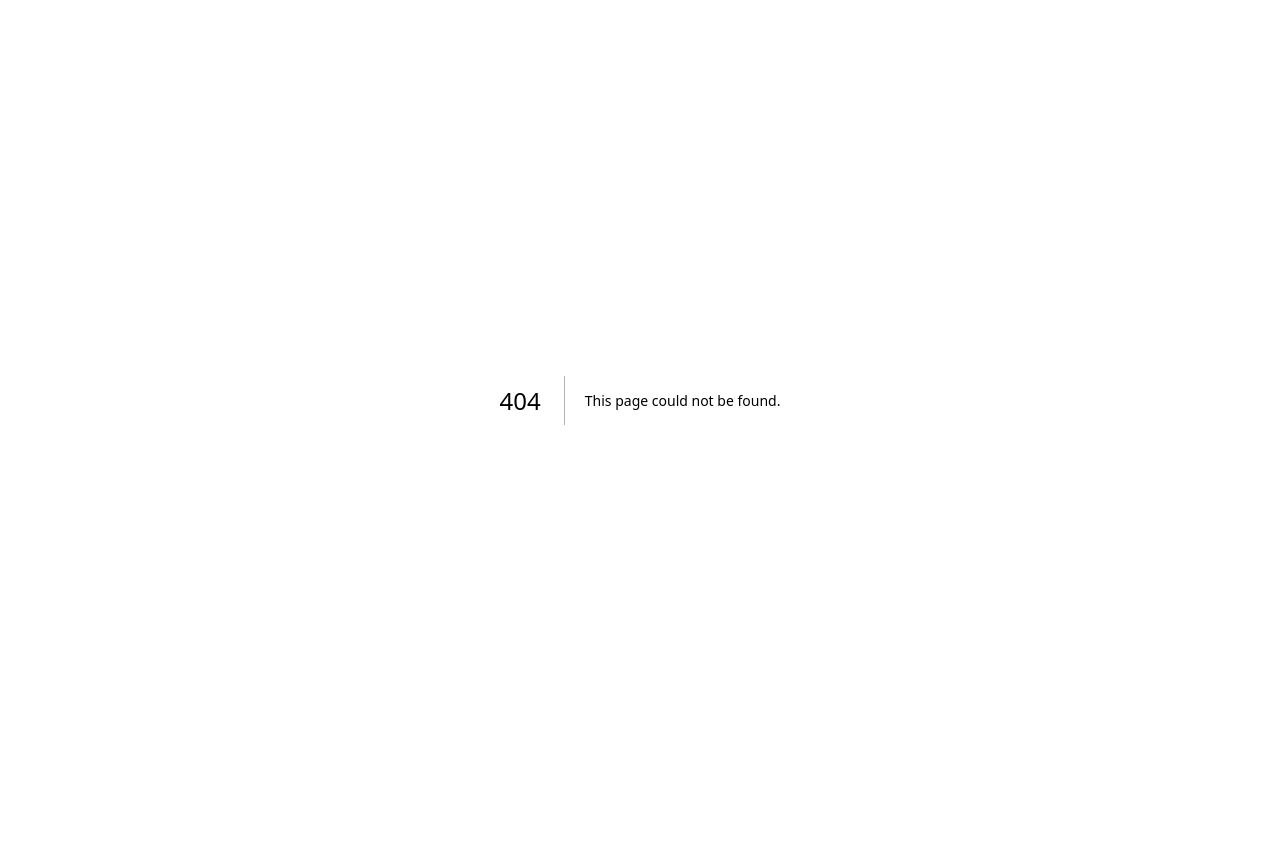
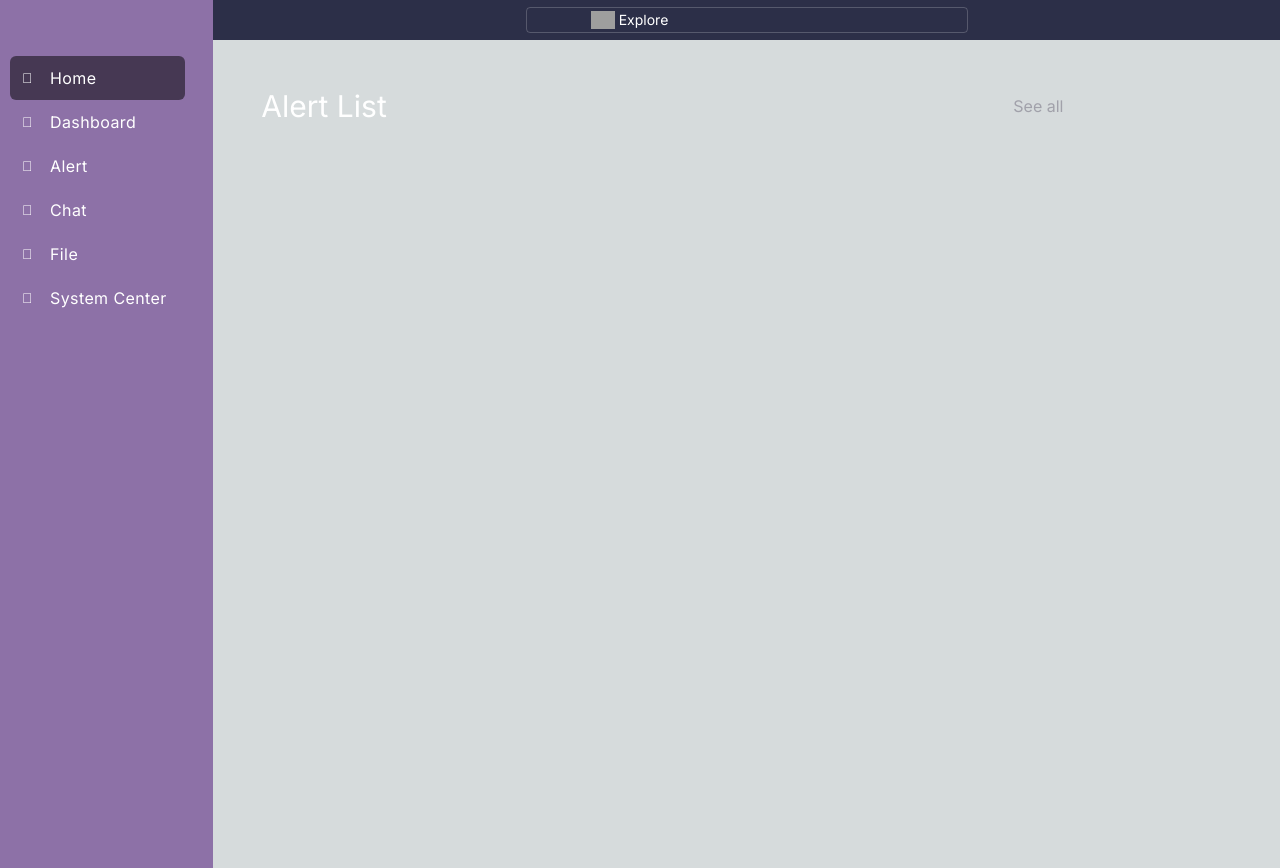
Before and after one commit to rebeccaswc/CM-DSS, a Next.js app in the folder Frontend/my-app/: page /Home in a window 1280 px wide. Before the commit this address had no page. Before the commit the page ends 800 px from the top, so only its background shows below. Built offline with nearby package versions, Linux system fonts and the light colour scheme; grey boxes are pictures that could not be loaded.

Commit message:
feat: Login to HomePage route

```diff
--- /dev/null
+++ b/Frontend/my-app/src/app/Home/Alert.jsx
@@ -0,0 +1,12 @@
+import React from "react";
+
+function Alert() {
+    return(
+        <div className="flex">
+            <h1 className="p-12 text-3xl text-white w-3/4">Alert List</h1>
+            <button className="text-zinc-400">See all</button>
+        </div>
+    )
+}
+
+export default Alert;
--- a/Frontend/my-app/src/components/Home/Content.jsx
+++ b/Frontend/my-app/src/app/Home/Content.jsx
@@ -1,4 +1,5 @@
 import Searchbar from "./Searchbar";
+import Alert from "./Alert";
 
 function Content() {
   return (
@@ -7,8 +8,8 @@ function Content() {
             <div className="absolute inset-x-0 top-0 h-10 w-full flex overflow-hidden flex-col justify-center items-center text-sm text-center text-white whitespace-nowrap bg-[#2C2F48]">
                 <Searchbar/>
             </div>
-            <div className="absolute inset-y-10 bottom-0 h-834 w-full bg-[#2C2F48]">
-                <h1 className="p-4 text-4xl text-white"> Alert List </h1>
+            <div className="absolute inset-y-10 bottom-0 h-834 w-full bg-[#1D203E]">
+                <Alert/>
             </div>
         </div>
 
--- a/Frontend/my-app/src/components/Home/HomePage.jsx
+++ b/Frontend/my-app/src/app/Home/page.jsx
@@ -1,5 +1,6 @@
 import Sidebar from "./Sidebar";
 import Content from "./Content";
+
 
 export default function HomePage() {
   return (
--- a/Frontend/my-app/src/components/Login/LoginForm.jsx
+++ b/Frontend/my-app/src/app/Login/LoginForm.jsx
@@ -18,7 +18,7 @@ function LoginForm() {
     // pwd = 12345678
 
     if (username === 'CSC666@ntust.pokémon.master.edu.tw' && password === '12345678') {
-      router.push('/HomePage');
+      router.push('/Home');
     } else {
       console.log("Invalid credentials");
       setLoginFailed(true);
--- a/Frontend/my-app/src/app/page.js
+++ b/Frontend/my-app/src/app/page.js
@@ -1,7 +1,8 @@
 "use client";
 
-import LoginPage from "@/components/Login/LoginPage";
-import HomePage from "../components/Home/HomePage";
+import LoginPage from "./Login/LoginPage";
+import HomePage from "./Home/page";
+
 
 export default function Home() {
   return (
```
Also changed, not shown: Frontend/my-app/src/app/Home/Dashboard.jsx (added), Frontend/my-app/src/app/Home/Searchbar.jsx (renamed from Frontend/my-app/src/components/Home/Searchbar.jsx), Frontend/my-app/src/app/Home/Sidebar.jsx (renamed from Frontend/my-app/src/components/Home/Sidebar.jsx), Frontend/my-app/src/app/Home/SidebarItem.jsx (renamed from Frontend/my-app/src/components/Home/SidebarItem.jsx), Frontend/my-app/src/app/Login/ImageSection.jsx (renamed from Frontend/my-app/src/components/Login/ImageSection.jsx), Frontend/my-app/src/app/Login/InputField.jsx (renamed from Frontend/my-app/src/components/Login/InputField.jsx), Frontend/my-app/src/app/Login/LoginPage.jsx (renamed from Frontend/my-app/src/components/Login/LoginPage.jsx).
